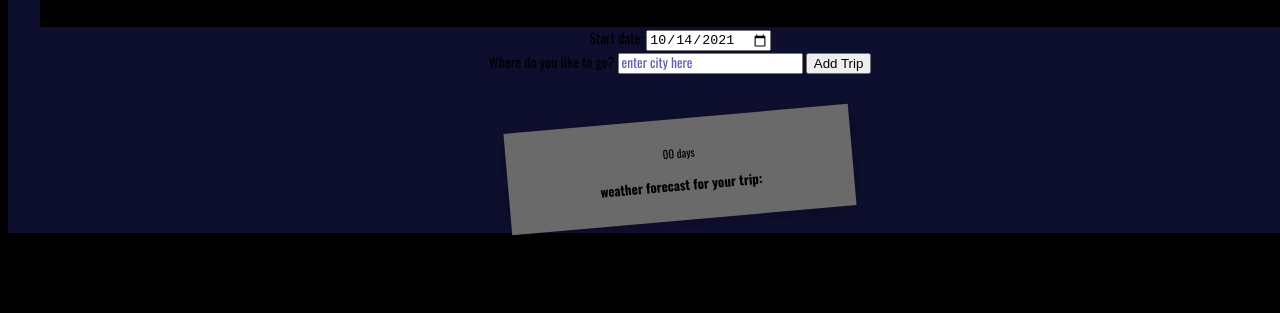
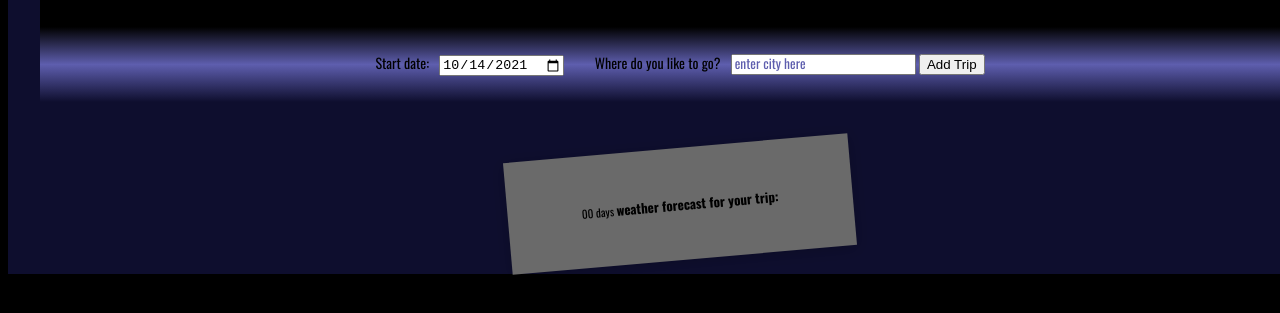
Before and after one commit to Loromi/travel-app, a website built with webpack: page src/client/views/index.html in a window 1280 px wide. Shown: the part 113-426 px from the top of the page. Built offline with nearby package versions, Linux system fonts and the light colour scheme; a web font is replaced by a local one.

Commit message:
style: changed layout of user input to navbar style

```diff
--- a/src/client/index.js
+++ b/src/client/index.js
@@ -2,6 +2,7 @@ import { handleSubmit } from "./js/app.js";
 import { setDate } from "./js/setDate.js";
 import "./styles/style.scss";
 import "./styles/polaroid.scss";
+import "./styles/input.scss";
 
 document.addEventListener("DOMContentLoaded", loadingComplete);
 
--- /dev/null
+++ b/src/client/styles/input.scss
@@ -0,0 +1,22 @@
+@import "./variables.scss";
+
+#userInput {
+    display: inline-block;
+    width: 100%;
+    background: $secondary-color;
+    background: linear-gradient(0deg, $background-color 0%, $secondary-color 50%, $menu-color 100%);
+}
+
+.holder {
+    display: inline-block;
+    padding: 1.8em 0 1.8em 0;
+}
+
+.date {
+    margin-right: 2em;
+}
+
+label {
+    // color: $primary-color;
+    margin-right: 0.5em;
+}
--- a/src/client/styles/style.scss
+++ b/src/client/styles/style.scss
@@ -15,8 +15,8 @@ body{
 
 main{
     width: 100vw;
-    align-items: center;
-    justify-items: stretch;
+    // align-items: center;
+    // justify-items: stretch;
     // display: grid;
     // grid-template-columns: 35vw 55vw;
     // grid-template-areas:
```
